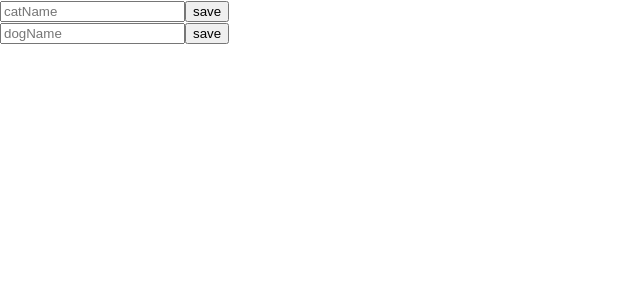
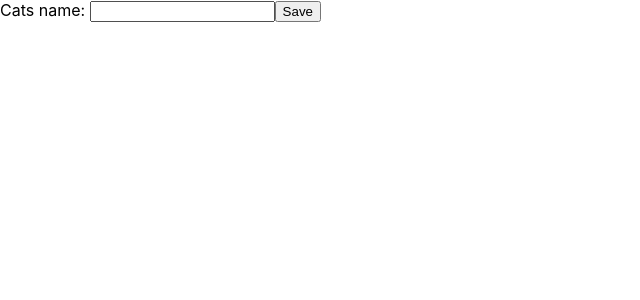
Before and after one commit to KyryloPikhno/React_modul, a React (Create React App) app: page / in a window 1280 px wide. Shown: the top 300 px of the page, without its empty margins (0-640 px from the left). Built offline with nearby package versions, Linux system fonts and the light colour scheme.

Commit message:
my commit

```diff
--- a/src/components/cat/Cat.js
+++ b/src/components/cat/Cat.js
@@ -1,12 +1,11 @@
-import {variable} from "../../config";
 
 
 const Cat = ({cat, dispatch}) =>{
 
     return(
         <div>
-            <p>Cat name: {cat.name}</p>
-            <button onClick={()=>dispatch({type: variable.delete, payload: {id: cat.id}})}>delete</button>
+            <p>Name: {cat.name}</p>
+            <button onClick={()=> dispatch({type: 'delete', payload: cat.id})}>delete cat</button>
         </div>
     )}
 
--- a/src/components/dog/Dog.js
+++ b/src/components/dog/Dog.js
@@ -1,12 +1,10 @@
-import {variable} from "../../config";
-
 
 const Dog = ({dog, dispatch}) =>{
 
     return(
         <div>
             <p>Dog name: {dog.name}</p>
-            <button onClick={()=>dispatch({type: variable.delete, payload: {id: dog.id}})}>delete</button>
+            <button>delete</button>
         </div>
     )}
 
--- a/src/config/index.js
+++ /dev/null
@@ -1 +0,0 @@
-export * from './variable'
--- a/src/config/variable.js
+++ /dev/null
@@ -1,7 +0,0 @@
-const variable = {
-    cat: 'cat',
-    dog: 'dog',
-    delete: 'delete'
-
-}
-export{variable}
--- a/src/layout/mainLayout/mainLayout.js
+++ b/src/layout/mainLayout/mainLayout.js
@@ -1,66 +1,37 @@
-import {useReducer, useState} from "react";
-
-import {Cat, Dog} from "../../components";
-import {variable} from "../../config";
-
+import {useReducer, useRef} from "react";
+import {Cat} from "../../components";
 
 const MainLayout=()=> {
 
     const reducer=(state, action)=>{
-        switch (action.type){
-            case variable.cat:
-                return [...state, newCatName(action.payload.name)]
-            case variable.dog:
-                return [...state, newDogName(action.payload.name)]
-            case variable.delete:
-                return state.filter(animal => animal.id !== action.payload.id)
-        }
+       switch (action.type) {
+           case 'addCat':
+               return {...state, cats: [...state.cats, {id: Date.now, name: payload}]}
+           case 'delete':
+               return {...state, cats: state.cats.filter(cat => cat.id !== payload)}
+       }
     }
 
-    const newCatName=(name)=>{
-        return {id: Date.now(), animal:'cat', name: name}
+    const [state, dispatch] = useReducer(reducer,{cats:[], dogs:[]})
+
+    const catInput = useRef()
+
+    const createCat = () =>{
+        dispatch({type:'addCat', payload: catInput.current.value})
     }
-
-    const newDogName=(name)=>{
-        return {id: Date.now(), animal:'dog', dogName: name}
-    }
-
-    const[state, dispatch] = useReducer(reducer, [])
-    const[name, setName] = useState('')
-    // const[dogName, setDogName] = useState('')
-
-    const handleSubmitCat = (e) =>{
-        e.preventDefault()
-        dispatch({type: variable.cat, payload: {name: name}})
-        setName('')
-    }
-
-    const handleSubmitDog = (e) =>{
-        e.preventDefault()
-        dispatch({type: variable.dog, payload: {name: name}})
-        setName('')
-    }
-
-    console.log(state)
 
     return (
         <div>
+            <div className={'cats'}>
+                <label>Cats name: <input type='text' ref={catInput}/></label>
+                <button onClick={createCat}>Save</button>
+            </div>
             <div>
-                <form onSubmit={handleSubmitCat}>
-                    <input type='text' value={name} placeholder={'catName'} onChange={(e)=>setName(e.target.value)}/>
-                    <button>save</button>
-                </form>
-                {state.filter(cat=>cat.animal==='cat').map((cat, index) => <Cat cat={cat} key={index} dispatch={dispatch}/>)}
+                {
+                    state.cats.map(cat => <Cat key={cat.id} dispatch={dispatch} cat={cat}/>)
+                }
             </div>
-
-            <div>
-                <form onSubmit={handleSubmitDog}>
-                    <input type='text' value={name} placeholder={'dogName'} onChange={(e)=>setName(e.target.value)}/>
-                    <button>save</button>
-                </form>
-                {state.filter(dog=>dog.animal==='dog').map((dog, index) => <Dog dog={dog} key={index} dispatch={dispatch}/>)}
-            </div>
-         </div>
+        </div>
     );
 }
 
```
Also changed, not shown: 1 other file (tests, documents, lock files or other folders).
